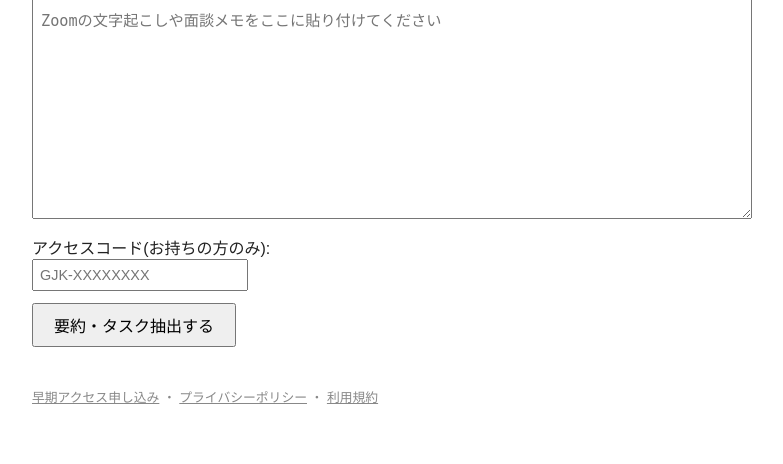
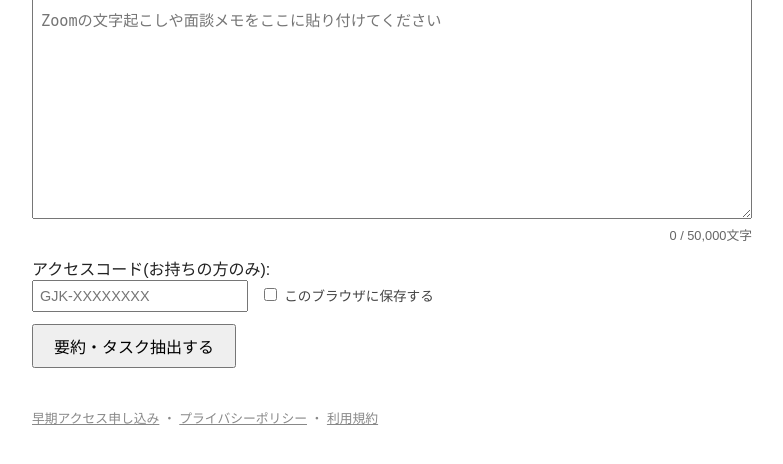
Before and after one commit to mizu-works/meeting-summarizer, a Flask app: page / in a window 1280 px wide. Shown: the part 195-659 px from the top of the page, without its empty margins (248-1031 px from the left). Run offline with Flask 3, Linux system fonts and the light colour scheme.

Commit message:
Prevent double submission and show progress while summarizing
- Disable the button on submit: a double click sent two requests and
  used up two free tries or two paid uses
- Show a "processing" message since thinking can take up to a minute
- Live character counter; block over-limit input before it is sent
- Optional "remember this access code" in localStorage, wrapped in
  try/catch so the form still works when storage is unavailable
- Fix the access-code input style also stretching the new checkbox

Co-Authored-By: Claude Opus 5.5 <noreply@anthropic.com>
Claude-Session: https://claude.ai/code/session_012gnu9Tzmk7rBQrPEy9kpVn

```diff
--- a/mvp-meeting-summarizer/app.py
+++ b/mvp-meeting-summarizer/app.py
@@ -283,6 +283,7 @@ def index():
         access_code=access_code,
         remaining_free=max(remaining_free, 0),
         free_limit=FREE_MONTHLY_LIMIT,
+        max_chars=MAX_TRANSCRIPT_CHARS,
     )
 
 
--- a/mvp-meeting-summarizer/templates/index.html
+++ b/mvp-meeting-summarizer/templates/index.html
@@ -14,7 +14,12 @@
     .note { color: #666; font-size: 0.85rem; margin-top: 8px; }
     .quota { color: #1a5fb4; font-size: 0.85rem; margin-top: 4px; }
     .access-code { margin-top: 12px; }
-    .access-code input { padding: 6px; font-size: 0.9rem; width: 200px; }
+    .char-count { text-align: right; font-size: 0.8rem; color: #666; margin-top: 2px; }
+    .char-count.over { color: #b00020; font-weight: bold; }
+    .remember { display: inline-block; font-size: 0.85rem; color: #444; margin-left: 8px; white-space: nowrap; }
+    .progress { margin-left: 12px; font-size: 0.85rem; color: #1a5fb4; }
+    button:disabled { cursor: wait; opacity: 0.7; }
+    .access-code input[type=text] { padding: 6px; font-size: 0.9rem; width: 200px; }
     .summary { background: #f6f6f6; padding: 8px 16px 16px; border-radius: 8px; margin-top: 24px; line-height: 1.6; }
     .summary h2 { font-size: 1.05rem; margin: 16px 0 6px; }
     .summary-text { white-space: pre-wrap; margin: 0; }
@@ -40,15 +45,74 @@
     無料枠: 今月あと{{ remaining_free }}/{{ free_limit }}回利用できます。
     それ以上使いたい方は<a href="/waitlist">早期アクセス申し込み</a>からアクセスコードをご購入ください。
   </p>
-  <form method="post">
-    <textarea name="transcript" placeholder="Zoomの文字起こしや面談メモをここに貼り付けてください">{{ transcript }}</textarea>
-    <br>
+  <form method="post" id="summarize-form">
+    <textarea name="transcript" id="transcript" placeholder="Zoomの文字起こしや面談メモをここに貼り付けてください">{{ transcript }}</textarea>
+    <div class="char-count" id="char-count" data-max="{{ max_chars }}"></div>
     <div class="access-code">
       <label for="access_code">アクセスコード(お持ちの方のみ):</label><br>
-      <input type="text" id="access_code" name="access_code" value="{{ access_code }}" placeholder="GJK-XXXXXXXX">
+      <input type="text" id="access_code" name="access_code" value="{{ access_code }}" placeholder="GJK-XXXXXXXX" autocomplete="off">
+      <label class="remember"><input type="checkbox" id="remember-code"> このブラウザに保存する</label>
     </div>
-    <button type="submit">要約・タスク抽出する</button>
+    <button type="submit" id="submit-button">要約・タスク抽出する</button>
+    <span class="progress" id="progress" hidden>処理中です。長い文字起こしだと1分ほどかかることがあります…</span>
   </form>
+  <script>
+    (function () {
+      var form = document.getElementById("summarize-form");
+      var textarea = document.getElementById("transcript");
+      var counter = document.getElementById("char-count");
+      var button = document.getElementById("submit-button");
+      var codeInput = document.getElementById("access_code");
+      var remember = document.getElementById("remember-code");
+      var max = parseInt(counter.dataset.max, 10);
+      var STORAGE_KEY = "gjk_access_code";
+
+      function updateCount() {
+        var n = textarea.value.length;
+        counter.textContent = n.toLocaleString() + " / " + max.toLocaleString() + "文字";
+        counter.classList.toggle("over", n > max);
+      }
+      textarea.addEventListener("input", updateCount);
+      updateCount();
+
+      // Storage can throw in private mode; the form must work without it.
+      try {
+        var saved = localStorage.getItem(STORAGE_KEY);
+        if (saved) {
+          remember.checked = true;
+          if (!codeInput.value) codeInput.value = saved;
+        }
+      } catch (e) {}
+
+      form.addEventListener("submit", function (e) {
+        // A second click would send a second request and use up a second try.
+        if (button.disabled) { e.preventDefault(); return; }
+        if (textarea.value.length > max) {
+          e.preventDefault();
+          counter.classList.add("over");
+          textarea.focus();
+          return;
+        }
+        try {
+          if (remember.checked && codeInput.value.trim()) {
+            localStorage.setItem(STORAGE_KEY, codeInput.value.trim());
+          } else {
+            localStorage.removeItem(STORAGE_KEY);
+          }
+        } catch (e) {}
+        button.disabled = true;
+        button.textContent = "処理中…";
+        document.getElementById("progress").hidden = false;
+      });
+
+      // Coming back via the browser's back button restores a disabled button from cache.
+      window.addEventListener("pageshow", function () {
+        button.disabled = false;
+        button.textContent = "要約・タスク抽出する";
+        document.getElementById("progress").hidden = true;
+      });
+    })();
+  </script>
 
   {% if error %}
   <div class="error">{{ error }}</div>
--- a/mvp-meeting-summarizer/test_app.py
+++ b/mvp-meeting-summarizer/test_app.py
@@ -389,3 +389,9 @@ def test_waitlist_neutralizes_csv_formulas(client):
     with open(app_module.WAITLIST_FILE, encoding="utf-8") as f:
         content = f.read()
     assert "'=HYPERLINK" in content
+
+
+def test_form_exposes_char_limit_and_submit_guard(client):
+    body = client.get("/").data.decode("utf-8")
+    assert f'data-max="{app_module.MAX_TRANSCRIPT_CHARS}"' in body
+    assert 'id="submit-button"' in body
```
